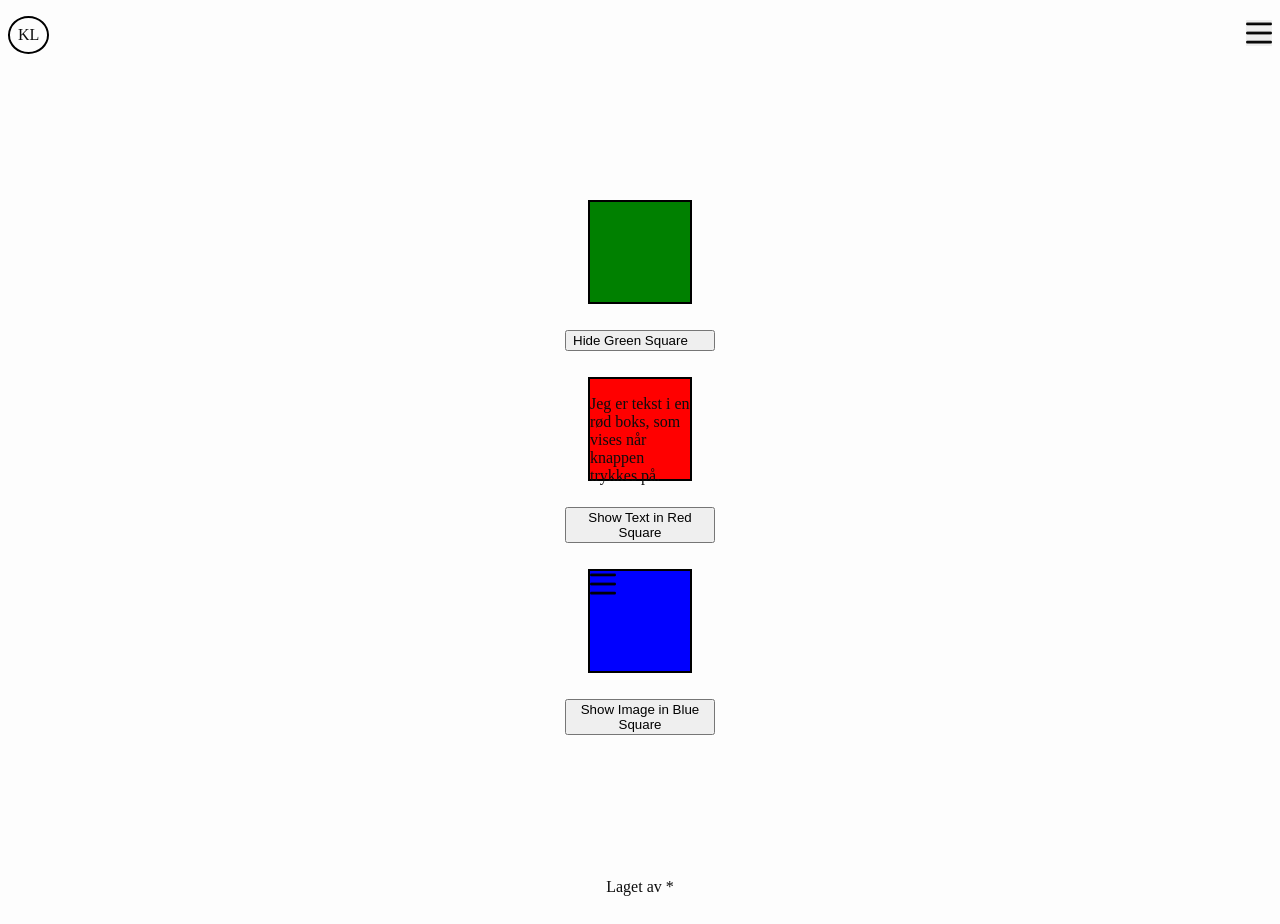
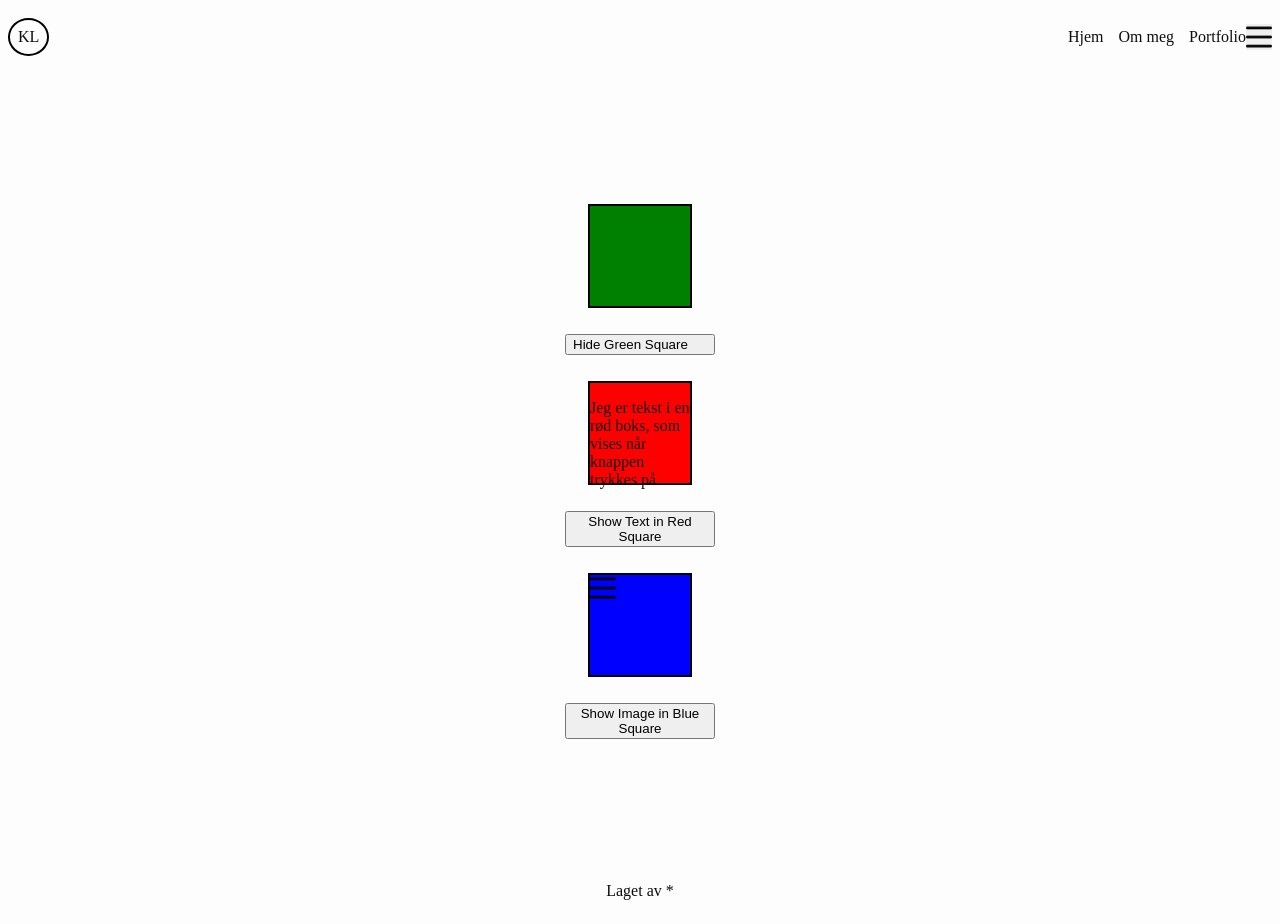
Before and after one commit to Kodealex/javascript-lessons, a website: page index.html in a window 1280 px wide. Both pictures are taken after a click on the button 1259 px from the left and 33 px from the top of the page. Drawn offline with Linux system fonts and the light colour scheme.

Commit message:
Oppdatering

```diff
--- a/index.html
+++ b/index.html
@@ -10,11 +10,11 @@
   <body>
     <header>
       <div class="headerLogo">KL</div>
-      <nav id="navmenu">
-        <ul id="Showmenu">
-          <li>Nav 1</li>
-          <li>Nav 2</li>
-          <li>Nav 3</li>
+      <nav id="navmenu" class="navmenu">
+        <ul id="Showmenu" class="hidden">
+          <li>Hjem</li>
+          <li>Om meg</li>
+          <li>Portfolio</li>
         </ul>
       </nav>
     </header>
--- a/script.js
+++ b/script.js
@@ -69,7 +69,8 @@
 // henter IDen til UL elementet for å vise og gjemme UL elementet
 // Legger ul menyen til som child til navmenyen og hamburger knappen
 const ulShowmenu = document.querySelector("#Showmenu");
-navHamburger.appendChild(ulShowmenu);
+//navHamburger.appendChild(ulShowmenu);
+//nav.appendChild(ulShowmenu;
 
 // legger til en addeventlistener til hamburgerIcon knappen
 navHamburgerIcon.addEventListener("click", function() {
--- a/styles.css
+++ b/styles.css
@@ -89,6 +89,14 @@
   margin: 0px;
 }
 
+.navmenu
+{
+  display: flex;
+  justify-content: space-between;
+  align-items: center;
+  padding: 8px 0;
+}
+
 /* FOOTER */
 footer {
   display: flex;
```
